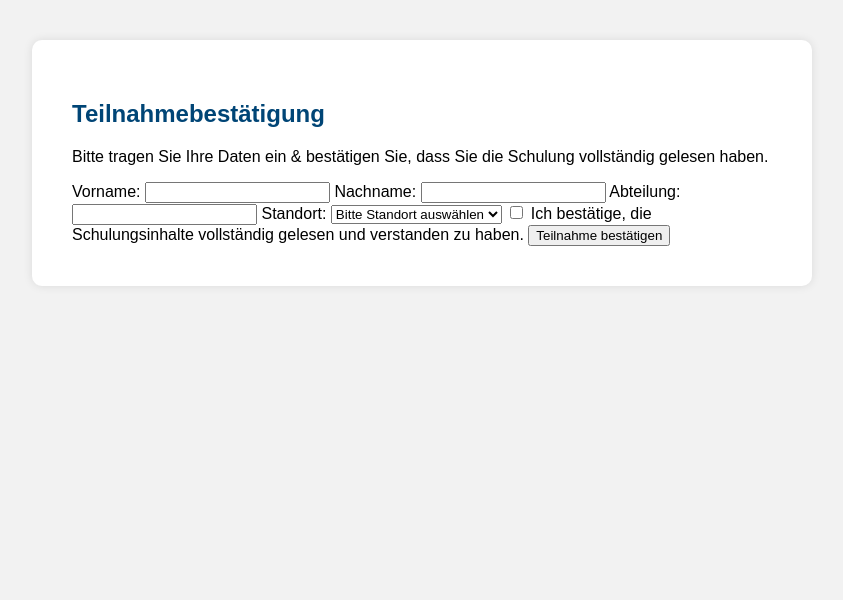
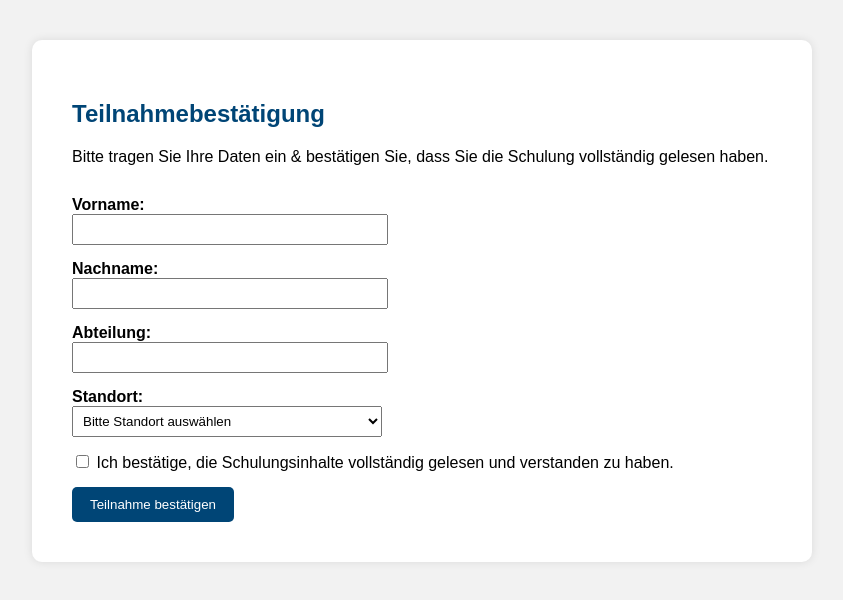
Before and after one commit to doreenthuersam-svg/vpn-schulung, a plain HTML site: page formular.html in a window 1280 px wide. Shown: the whole page, without its empty margins (218-1061 px from the left). Drawn offline with Linux system fonts and the light colour scheme.

Commit message:
Update formular.html

```diff
--- a/formular.html
+++ b/formular.html
@@ -11,52 +11,65 @@
 <h2>Teilnahmebestätigung</h2>
 <p>Bitte tragen Sie Ihre Daten ein & bestätigen Sie, dass Sie die Schulung vollständig gelesen haben.</p>
 
-<form action="https://formspree.io/f/mblnanay" method="POST">
+<form action="https://formspree.io/f/mblnanay" method="POST" style="margin-top:30px;">
 
-    <label for="vorname">Vorname:</label>
-    <input type="text" id="vorname" name="Vorname" required>
+    <div style="margin-bottom:15px;">
+        <label for="vorname"><b>Vorname:</b></label><br>
+        <input type="text" id="vorname" name="Vorname" required style="width:300px; padding:6px;">
+    </div>
 
-    <label for="nachname">Nachname:</label>
-    <input type="text" id="nachname" name="Nachname" required>
+    <div style="margin-bottom:15px;">
+        <label for="nachname"><b>Nachname:</b></label><br>
+        <input type="text" id="nachname" name="Nachname" required style="width:300px; padding:6px;">
+    </div>
 
-    <label for="abteilung">Abteilung:</label>
-    <input type="text" id="abteilung" name="Abteilung" required>
+    <div style="margin-bottom:15px;">
+        <label for="abteilung"><b>Abteilung:</b></label><br>
+        <input type="text" id="abteilung" name="Abteilung" required style="width:300px; padding:6px;">
+    </div>
 
-    <label for="standort">Standort:</label>
-    <select id="standort" name="Standort" required>
+    <div style="margin-bottom:15px;">
+        <label for="standort"><b>Standort:</b></label><br>
+        <select id="standort" name="Standort" required style="width:310px; padding:6px;">
             <option value="" disabled selected>Bitte Standort auswählen</option>
-        <option value="BritCars Krefeld">BritCars Krefeld</option>
-        <option value="BritCars Kudamm">BritCars Kudamm</option>
-        <option value="BritCars Spandau">BritCars Spandau</option>
-        <option value="BritCars Teltow">BritCars Teltow</option>
-        <option value="Holzhauser 10">Holzhauser 10</option>
-        <option value="Holzhauser 164">Holzhauser 164</option>
-        <option value="Ku´Damm Ford/Kia">Ku´Damm Ford/Kia</option>
-        <option value="Leipzig-Wiederitzsch">Leipzig-Wiederitzsch</option>
-        <option value="Lichtenberg">Lichtenberg</option>
-        <option value="Mariendorf">Mariendorf</option>
-        <option value="Markkleeberg-Wachau">Markkleeberg-Wachau</option>
-        <option value="Marzahn">Marzahn</option>
-        <option value="Nordring">Nordring</option>
-        <option value="Oranienburg Ford">Oranienburg Ford</option>
-        <option value="Oranienburg Opel">Oranienburg Opel</option>
-        <option value="Pankow">Pankow</option>
-        <option value="Potsdam">Potsdam</option>
-        <option value="Pritzwalk">Pritzwalk</option>
-        <option value="Spandau">Spandau</option>
-        <option value="Wilmersdorf">Wilmersdorf</option>
-        <option value="Wittenberge">Wittenberge</option>
-        <option value="Wittstock">Wittstock</option>
-        <option value="Zehdenick">Zehdenick</option>
-        <option value="Sonstiger Standort">Andere / nicht gelistet</option>
+            <option>BritCars Krefeld</option>
+            <option>BritCars Kudamm</option>
+            <option>BritCars Spandau</option>
+            <option>BritCars Teltow</option>
+            <option>Holzhauser 10</option>
+            <option>Holzhauser 164</option>
+            <option>Ku´Damm Ford/Kia</option>
+            <option>Leipzig-Wiederitzsch</option>
+            <option>Lichtenberg</option>
+            <option>Mariendorf</option>
+            <option>Markkleeberg-Wachau</option>
+            <option>Marzahn</option>
+            <option>Nordring</option>
+            <option>Oranienburg Ford</option>
+            <option>Oranienburg Opel</option>
+            <option>Pankow</option>
+            <option>Potsdam</option>
+            <option>Pritzwalk</option>
+            <option>Spandau</option>
+            <option>Wilmersdorf</option>
+            <option>Wittenberge</option>
+            <option>Wittstock</option>
+            <option>Zehdenick</option>
+            <option>Sonstiger Standort</option>
         </select>
+    </div>
 
+    <div style="margin-bottom:15px;">
         <label>
             <input type="checkbox" name="Bestätigung" required>
             Ich bestätige, die Schulungsinhalte vollständig gelesen und verstanden zu haben.
         </label>
+    </div>
 
-    <button type="submit">Teilnahme bestätigen</button>
+    <button type="submit" style="padding:10px 18px; background:#004576; color:white; border:none; border-radius:5px; cursor:pointer;">
+        Teilnahme bestätigen
+    </button>
+
 </form>
 
 
```
Lines whose indentation alone changed are shown as unchanged.
